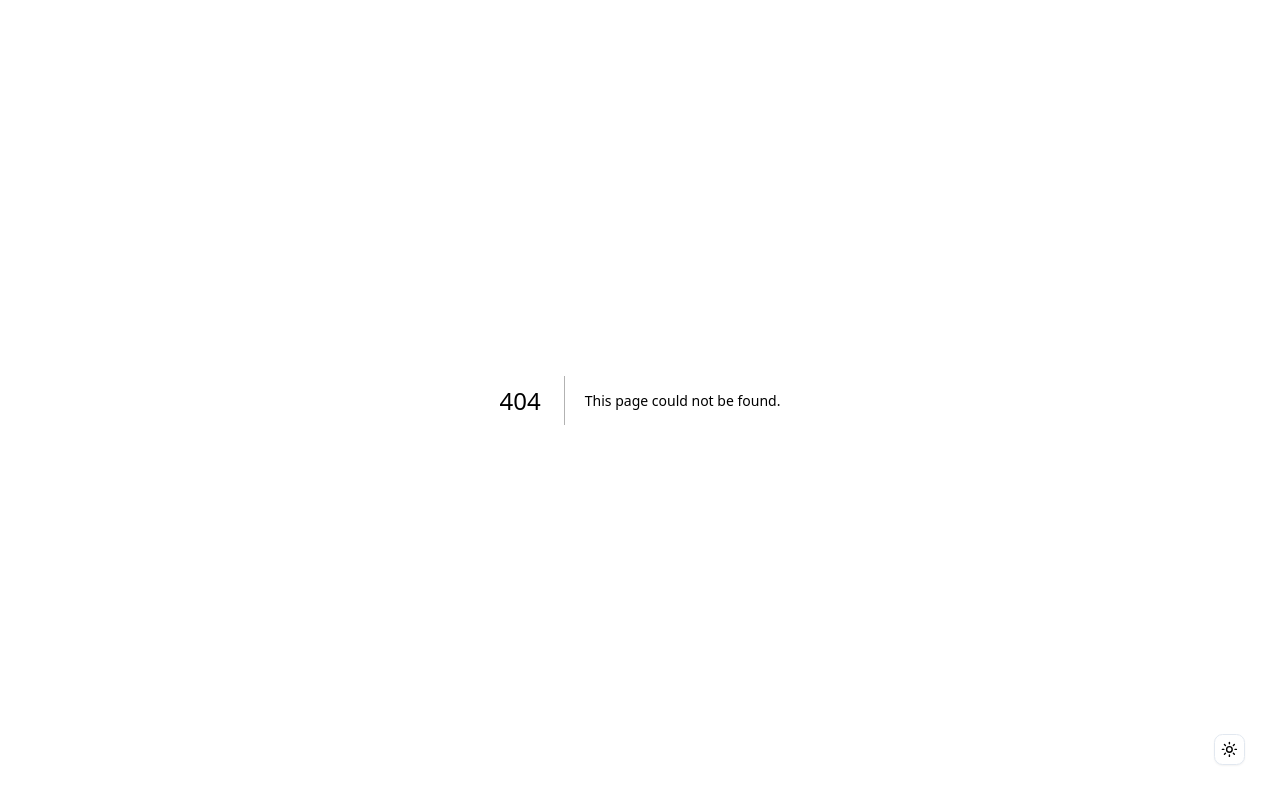
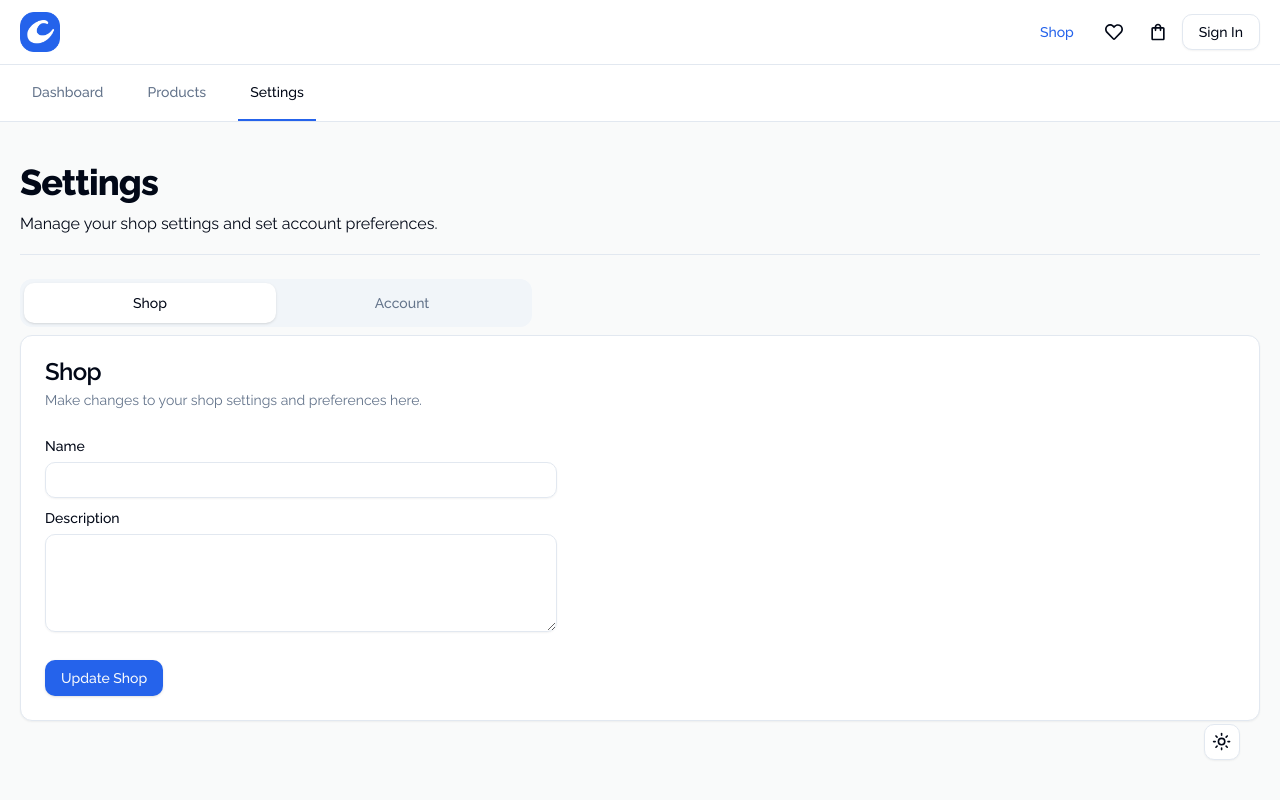
Before and after one commit to chizidotdev/am-shop-client, a Next.js app: page /dashboard/settings in a window 1280 px wide. Before the commit this address had no page. Built offline with nearby package versions, Linux system fonts and the light colour scheme.

Commit message:
feat: create settings page

```diff
--- /dev/null
+++ b/app/dashboard/settings/page.tsx
@@ -0,0 +1,49 @@
+import { Card, CardContent, CardDescription, CardHeader, CardTitle } from "@/ui/card";
+import { Text } from "@/ui/text";
+import { Tabs, TabsContent, TabsList, TabsTrigger } from "@/ui/tabs";
+import { ShopSettings } from "@/modules/dashboard/settings/shop-settings";
+import { AccountSettings } from "@/modules/dashboard/settings/account-settings";
+
+export default function DashboardSettings() {
+  return (
+    <div className="flex flex-col gap-6">
+      <div className="flex flex-col gap-2 border-b pb-4">
+        <Text variant="h1">Settings</Text>
+        <Text>Manage your shop settings and set account preferences.</Text>
+      </div>
+
+      <Tabs defaultValue="shop" className="">
+        <TabsList className="grid w-full max-w-lg grid-cols-2">
+          <TabsTrigger value="shop">Shop</TabsTrigger>
+          <TabsTrigger value="account">Account</TabsTrigger>
+        </TabsList>
+
+        <TabsContent value="shop">
+          <Card>
+            <CardHeader>
+              <CardTitle>Shop</CardTitle>
+              <CardDescription>
+                Make changes to your shop settings and preferences here.
+              </CardDescription>
+            </CardHeader>
+            <CardContent>
+              <ShopSettings />
+            </CardContent>
+          </Card>
+        </TabsContent>
+
+        <TabsContent value="account">
+          <Card>
+            <CardHeader>
+              <CardTitle>Account</CardTitle>
+              <CardDescription>Manage your account preferences here.</CardDescription>
+            </CardHeader>
+            <CardContent>
+              <AccountSettings />
+            </CardContent>
+          </Card>
+        </TabsContent>
+      </Tabs>
+    </div>
+  );
+}
--- a/app/globals.css
+++ b/app/globals.css
@@ -5,7 +5,7 @@
 @layer base {
   :root {
     --background: 0 0% 100%;
-    --dashboard-background: 220 14% 97%;
+    --dashboard-background: 221 8% 98%;
     --foreground: 222.2 84% 4.9%;
     --card: 0 0% 100%;
     --card-foreground: 222.2 84% 4.9%;
@@ -55,9 +55,6 @@
   * {
     @apply border-border;
   }
-  html {
-    font-size: 14px;
-  }
   body {
     @apply bg-background text-foreground;
   }
--- a/app/layout.tsx
+++ b/app/layout.tsx
@@ -1,15 +1,15 @@
 import type { Metadata } from "next";
-import { Montserrat } from "next/font/google";
+import { Raleway as Font } from "next/font/google";
 import "./globals.css";
 import { ThemeProvider } from "@/modules/common/theme-provider";
 import { ThemeToggle } from "@/modules/common/theme-toggle";
 import { cn } from "@/lib/utils";
 
-const montserrat = Montserrat({ subsets: ["latin"] });
+const font = Font({ subsets: ["latin"] });
 
 export const metadata: Metadata = {
-  title: "Create Next App",
-  description: "Generated by create next app",
+  title: "Copia - Aidmedium",
+  description: "Copia is a modern e-commerce platform for everyone.",
 };
 
 export default function RootLayout({
@@ -19,7 +19,7 @@ export default function RootLayout({
 }>) {
   return (
     <html lang="en" suppressHydrationWarning>
-      <body className={cn(montserrat.className, "relative")}>
+      <body className={cn(font.className, "relative")}>
         <ThemeProvider
           attribute="class"
           defaultTheme="system"
--- /dev/null
+++ b/modules/common/ui/tabs.tsx
@@ -0,0 +1,55 @@
+"use client";
+
+import * as React from "react";
+import * as TabsPrimitive from "@radix-ui/react-tabs";
+
+import { cn } from "@/lib/utils";
+
+const Tabs = TabsPrimitive.Root;
+
+const TabsList = React.forwardRef<
+  React.ElementRef<typeof TabsPrimitive.List>,
+  React.ComponentPropsWithoutRef<typeof TabsPrimitive.List>
+>(({ className, ...props }, ref) => (
+  <TabsPrimitive.List
+    ref={ref}
+    className={cn(
+      "inline-flex h-12 items-center justify-center rounded-lg bg-muted p-1 text-muted-foreground",
+      className,
+    )}
+    {...props}
+  />
+));
+TabsList.displayName = TabsPrimitive.List.displayName;
+
+const TabsTrigger = React.forwardRef<
+  React.ElementRef<typeof TabsPrimitive.Trigger>,
+  React.ComponentPropsWithoutRef<typeof TabsPrimitive.Trigger>
+>(({ className, ...props }, ref) => (
+  <TabsPrimitive.Trigger
+    ref={ref}
+    className={cn(
+      "inline-flex items-center h-full justify-center whitespace-nowrap rounded-md px-3 py-1 text-sm font-medium ring-offset-background transition-all focus-visible:outline-none focus-visible:ring-2 focus-visible:ring-ring focus-visible:ring-offset-2 disabled:pointer-events-none disabled:opacity-50 data-[state=active]:bg-background data-[state=active]:text-foreground data-[state=active]:shadow",
+      className,
+    )}
+    {...props}
+  />
+));
+TabsTrigger.displayName = TabsPrimitive.Trigger.displayName;
+
+const TabsContent = React.forwardRef<
+  React.ElementRef<typeof TabsPrimitive.Content>,
+  React.ComponentPropsWithoutRef<typeof TabsPrimitive.Content>
+>(({ className, ...props }, ref) => (
+  <TabsPrimitive.Content
+    ref={ref}
+    className={cn(
+      "mt-2 ring-offset-background focus-visible:outline-none focus-visible:ring-2 focus-visible:ring-ring focus-visible:ring-offset-2",
+      className,
+    )}
+    {...props}
+  />
+));
+TabsContent.displayName = TabsPrimitive.Content.displayName;
+
+export { Tabs, TabsList, TabsTrigger, TabsContent };
--- /dev/null
+++ b/modules/common/ui/textarea.tsx
@@ -0,0 +1,24 @@
+import * as React from "react"
+
+import { cn } from "@/lib/utils"
+
+export interface TextareaProps
+  extends React.TextareaHTMLAttributes<HTMLTextAreaElement> {}
+
+const Textarea = React.forwardRef<HTMLTextAreaElement, TextareaProps>(
+  ({ className, ...props }, ref) => {
+    return (
+      <textarea
+        className={cn(
+          "flex min-h-[60px] w-full rounded-md border border-input bg-transparent px-3 py-2 text-sm shadow-sm placeholder:text-muted-foreground focus-visible:outline-none focus-visible:ring-1 focus-visible:ring-ring disabled:cursor-not-allowed disabled:opacity-50",
+          className
+        )}
+        ref={ref}
+        {...props}
+      />
+    )
+  }
+)
+Textarea.displayName = "Textarea"
+
+export { Textarea }
--- a/modules/dashboard/navbar/index.tsx
+++ b/modules/dashboard/navbar/index.tsx
@@ -90,6 +90,5 @@ export function DashboardNav() {
 const links = [
   { href: "/dashboard", label: "Dashboard" },
   { href: "/dashboard/products", label: "Products" },
-  { href: "/dashboard/orders", label: "Orders" },
   { href: "/dashboard/settings", label: "Settings" },
 ];
--- a/modules/dashboard/products/options-menu.tsx
+++ b/modules/dashboard/products/options-menu.tsx
@@ -10,7 +10,7 @@ import { GoChevronDown } from "react-icons/go";
 
 export const OptionsMenu = () => {
   return (
-    <div className="flex items-center gap-1">
+    <div className="flex items-center gap-2">
       {/* <Button variant="outline">Import</Button> */}
       <DropdownMenu>
         <DropdownMenuTrigger>
--- /dev/null
+++ b/modules/dashboard/settings/account-settings.tsx
@@ -0,0 +1,23 @@
+import React from "react";
+import { Input } from "@/ui/input";
+import { Label } from "@/ui/label";
+import { Button } from "@/ui/button";
+
+export const AccountSettings = () => {
+  return (
+    <div className="flex flex-col gap-2 max-w-lg">
+      <div className="space-y-1">
+        <Label htmlFor="name">Name</Label>
+        <Input id="name" defaultValue="Pedro Duarte" />
+      </div>
+      <div className="space-y-1">
+        <Label htmlFor="username">Username</Label>
+        <Input id="username" defaultValue="@peduarte" />
+      </div>
+
+      <div>
+        <Button className="mt-5">Update Account</Button>
+      </div>
+    </div>
+  );
+};
--- /dev/null
+++ b/modules/dashboard/settings/shop-settings.tsx
@@ -0,0 +1,24 @@
+import React from "react";
+import { Input } from "@/ui/input";
+import { Textarea } from "@/ui/textarea";
+import { Label } from "@/ui/label";
+import { Button } from "@/ui/button";
+
+export const ShopSettings = () => {
+  return (
+    <div className="flex flex-col gap-2 max-w-lg">
+      <div className="space-y-1">
+        <Label htmlFor="name">Name</Label>
+        <Input id="name" />
+      </div>
+      <div className="space-y-1">
+        <Label htmlFor="description">Description</Label>
+        <Textarea id="description" rows={4} />
+      </div>
+
+      <div>
+        <Button className="mt-5">Update Shop</Button>
+      </div>
+    </div>
+  );
+};
--- a/modules/dashboard/setup-guide.tsx
+++ b/modules/dashboard/setup-guide.tsx
@@ -43,11 +43,11 @@ export const SetupGuide = () => {
                 </Text>
                 <div className="flex gap-3 mt-5">
                   <Link href={option.action.link}>
-                    <Button>Launch Shop</Button>
+                    <Button>{option.action.text}</Button>
                   </Link>
                   {option.secondaryAction && (
                     <Link href={option.secondaryAction.link}>
-                      <Button>Launch Shop</Button>
+                      <Button variant="outline">{option.secondaryAction.text}</Button>
                     </Link>
                   )}
                 </div>
--- a/package.json
+++ b/package.json
@@ -18,6 +18,7 @@
     "@radix-ui/react-scroll-area": "^1.0.5",
     "@radix-ui/react-select": "^2.0.0",
     "@radix-ui/react-slot": "^1.0.2",
+    "@radix-ui/react-tabs": "^1.0.4",
     "class-variance-authority": "^0.7.0",
     "clsx": "^2.1.0",
     "date-and-time": "^3.1.1",
```
Also changed, not shown: 1 other file (tests, documents, lock files or other folders).
